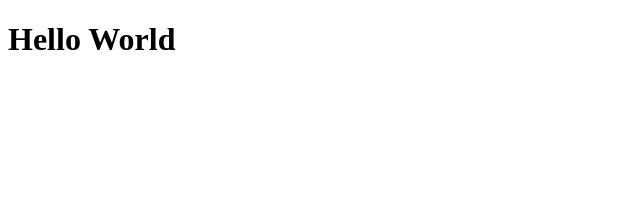
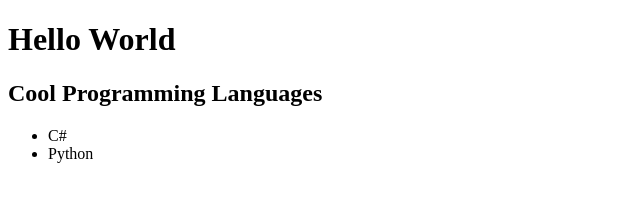
Before and after one commit to InZaney/SourceControlTest, a plain HTML site: page index.html in a window 1280 px wide. Shown: the whole page, without its empty margins (0-640 px from the left). Drawn offline with Linux system fonts and the light colour scheme.

Commit message:
Add programming languages section to index.html

```diff
--- a/index.html
+++ b/index.html
@@ -7,5 +7,11 @@
 </head>
 <body>
     <h1>Hello World</h1>
+
+    <h2>Cool Programming Languages</h2>
+    <ul>
+        <li>C#</li>
+        <li>Python</li>
+    </ul>
 </body>
 </html>
```
